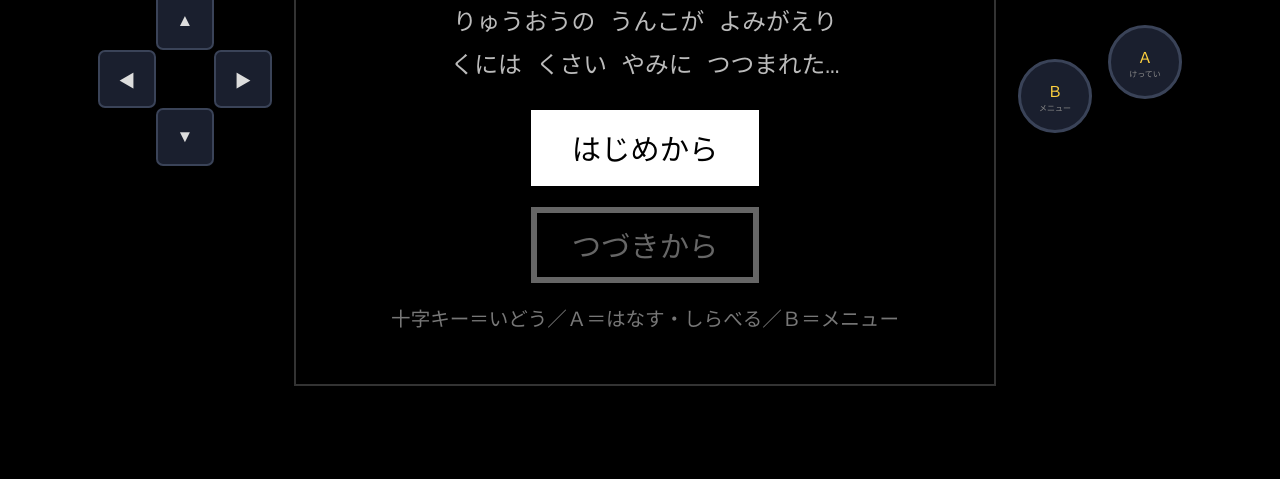
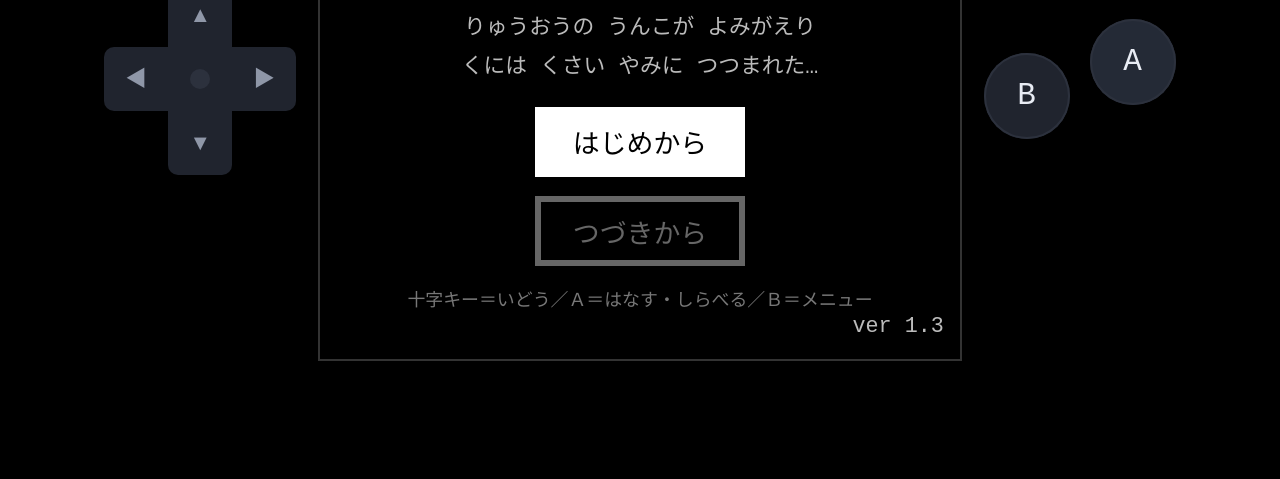
Before and after one commit to toshiomitakahashi2-design/unkoquest, a plain HTML site: page index.html in a window 1280 px wide. Shown: the part 321-800 px from the top of the page. Drawn offline with Linux system fonts and the light colour scheme; a web font is replaced by a local one.

Commit message:
Update index.html

```diff
--- a/index.html
+++ b/index.html
@@ -13,9 +13,12 @@
 <link rel="icon" href="./favicon.png">
 <link href="https://fonts.googleapis.com/css2?family=DotGothic16&display=swap" rel="stylesheet">
 <style>
-*{box-sizing:border-box;margin:0;padding:0;}
+*{box-sizing:border-box;margin:0;padding:0;
+  -webkit-user-select:none;-moz-user-select:none;-ms-user-select:none;user-select:none;
+  -webkit-touch-callout:none;-webkit-tap-highlight-color:transparent;}
 html,body{height:100%;background:#000;color:#fff;font-family:'DotGothic16',monospace;
-  overflow:hidden;overscroll-behavior:none;position:fixed;width:100%;-webkit-tap-highlight-color:transparent;touch-action:manipulation;}
+  overflow:hidden;overscroll-behavior:none;position:fixed;width:100%;
+  -webkit-user-select:none;user-select:none;-webkit-touch-callout:none;-webkit-tap-highlight-color:transparent;touch-action:manipulation;}
 #app{height:100dvh;display:flex;flex-direction:column;align-items:center;
   justify-content:flex-start;gap:6px;padding:6px;max-width:640px;margin:0 auto;}
 
@@ -47,20 +50,36 @@ html,body{height:100%;background:#000;color:#fff;font-family:'DotGothic16',monos
 
 /* ── コントローラ ── */
 #pad{width:100%;display:flex;justify-content:space-between;align-items:center;
-  padding:0 4px;flex:1 1 auto;min-height:0;}
-#dpad{display:grid;grid-template-columns:repeat(3,clamp(38px,13vw,52px));
-  grid-template-rows:repeat(3,clamp(38px,13vw,52px));}
-#dpad button{background:#1a1f2e;border:2px solid #3a4358;color:#ddd;font-size:17px;
-  border-radius:7px;cursor:pointer;}
-#dpad button:active{background:#ffd23f;color:#000;}
-#dpad .u{grid-area:1/2}#dpad .l{grid-area:2/1}#dpad .r{grid-area:2/3}#dpad .d{grid-area:3/2}
-#dpad .c{grid-area:2/2;border:none;background:transparent}
-#btns{display:flex;gap:10px;align-items:center;}
-.ab{width:clamp(52px,17vw,68px);height:clamp(52px,17vw,68px);border-radius:50%;
-  border:3px solid #3a4358;background:#1a1f2e;color:#ffd23f;font-size:15px;
-  cursor:pointer;font-family:'DotGothic16',monospace;}
-.ab:active{background:#ffd23f;color:#000;}
-.ab small{display:block;font-size:8px;color:#888;}
+  padding:0 6px;flex:1 1 auto;min-height:0;}
+
+/* ── 十字キー：一体型の十字プレート ── */
+#dpad{--k:clamp(48px,16.5vw,66px);
+  display:grid;grid-template-columns:repeat(3,var(--k));grid-template-rows:repeat(3,var(--k));
+  position:relative;filter:drop-shadow(0 3px 0 rgba(0,0,0,.6));}
+#dpad button{background:#20242e;border:0;color:#8f97a8;
+  font-size:calc(var(--k)*.34);line-height:1;cursor:pointer;
+  display:flex;align-items:center;justify-content:center;transition:background .06s,color .06s;}
+#dpad .u{grid-area:1/2;border-radius:10px 10px 0 0;}
+#dpad .l{grid-area:2/1;border-radius:10px 0 0 10px;}
+#dpad .r{grid-area:2/3;border-radius:0 10px 10px 0;}
+#dpad .d{grid-area:3/2;border-radius:0 0 10px 10px;}
+#dpad .c{grid-area:2/2;background:#20242e;border:0;}
+#dpad .c::after{content:'';display:block;width:32%;height:32%;margin:auto;
+  border-radius:50%;background:#2c313d;}
+#dpad button:active{background:#ffd23f;color:#1a1a1a;}
+
+/* ── A/B ボタン ── */
+#btns{display:flex;gap:clamp(12px,4vw,20px);align-items:center;}
+.ab{--b:clamp(62px,20vw,82px);width:var(--b);height:var(--b);border-radius:50%;
+  border:0;background:#20242e;color:#e8ecf4;
+  font-size:calc(var(--b)*.36);line-height:1;letter-spacing:.02em;
+  cursor:pointer;font-family:'DotGothic16',monospace;
+  display:flex;align-items:center;justify-content:center;
+  box-shadow:0 3px 0 rgba(0,0,0,.6),inset 0 0 0 2px #2c313d;
+  transition:background .06s,color .06s,transform .06s,box-shadow .06s;}
+#btnA{background:#242a36;}
+.ab:active{background:#ffd23f;color:#1a1a1a;transform:translateY(3px);
+  box-shadow:0 0 0 rgba(0,0,0,.6),inset 0 0 0 2px #d9a900;}
 .ab:active small{color:#000;}
 
 /* ══ 横持ち（ランドスケープ）＝ゲーム機レイアウト ══ */
@@ -68,13 +87,11 @@ html,body{height:100%;background:#000;color:#fff;font-family:'DotGothic16',monos
   #app{flex-direction:row;align-items:center;justify-content:center;
     gap:min(2.2vw,22px);padding:3px 6px;max-width:none;height:100dvh;}
   #pad{display:contents;}
-  #dpad{order:1;flex:0 0 auto;
-    grid-template-columns:repeat(3,clamp(34px,10.5dvh,58px));
-    grid-template-rows:repeat(3,clamp(34px,10.5dvh,58px));}
-  #screen{order:2;flex:0 1 auto;width:auto;height:min(94dvh,48vw);min-width:0;}
-  #btns{order:3;flex:0 0 auto;flex-direction:row;gap:min(2vw,16px);
+  #dpad{order:1;flex:0 0 auto;--k:clamp(40px,12.5dvh,64px);}
+  #screen{order:2;flex:0 1 auto;width:auto;height:min(92dvh,44vw);min-width:0;}
+  #btns{order:3;flex:0 0 auto;flex-direction:row;gap:min(2.6vw,20px);
     align-items:flex-end;}
-  #btns .ab{width:clamp(46px,13dvh,74px);height:clamp(46px,13dvh,74px);}
+  #btns .ab{--b:clamp(54px,16dvh,86px);}
   #btnA{margin-bottom:min(5dvh,34px);}
 }
 /* ── タイトル ── */
@@ -87,6 +104,7 @@ html,body{height:100%;background:#000;color:#fff;font-family:'DotGothic16',monos
   font-size:4.2cqw;font-family:'DotGothic16',monospace;cursor:pointer;}
 #title .tm.sel{background:#fff;color:#000;}
 #title .tm.dis{color:#666;border-color:#666;}
+#ver{position:absolute;right:2.5cqw;bottom:2cqw;font-size:2.6cqw;color:#5a6070;}
 
 #pencil,#fs{position:absolute;top:2.5cqw;z-index:11;width:8cqw;height:8cqw;
   background:rgba(0,0,0,.6);border:.8cqw solid #fff;color:#fff;font-size:4cqw;
@@ -146,6 +164,7 @@ html,body{height:100%;background:#000;color:#fff;font-family:'DotGothic16',monos
       <button class="tm sel" id="tmNew">はじめから</button>
       <button class="tm dis" id="tmCont">つづきから</button>
       <p style="font-size:2.8cqw;color:#777;">十字キー＝いどう／Ａ＝はなす・しらべる／Ｂ＝メニュー</p>
+      <p id="ver">ver 1.3</p>
     </div>
   </div>
   <div id="pad">
@@ -155,8 +174,8 @@ html,body{height:100%;background:#000;color:#fff;font-family:'DotGothic16',monos
       <button class="d" data-dir="down">▼</button>
     </div>
     <div id="btns">
-      <button class="ab" id="btnB">Ｂ<small>メニュー</small></button>
-      <button class="ab" id="btnA">Ａ<small>けってい</small></button>
+      <button class="ab" id="btnB">B</button>
+      <button class="ab" id="btnA">A</button>
     </div>
   </div>
 </div>
@@ -816,7 +835,8 @@ function fieldMenu(){
         `よろい：${ARMORS[G.armor].name}`,
         `つぎのレベルまで あと ${Math.max(0,nextExp(G.lv)-G.exp)}`,
         G.lv>=20?"りゅうおうと たたかえる ちからが ある！"
-          :`りゅうおうに いどむなら Ｌｖ20は ほしい。`]);return;}
+          :`りゅうおうに いどむなら Ｌｖ20は ほしい。`,
+        `うんこクエスト ver 1.3`]);return;}
     if(id==='it'){itemMenu(false);return;}
     if(id==='sp'){spellMenu(false);return;}});}
 function itemMenu(inBattle){
@@ -926,6 +946,7 @@ function clear(){
     <p>せかいに さわやかな かぜが もどった。<br>
     ゆうしゃうんこの なは えいえんに かたりつがれる――</p>
     <p style="color:#ffd23f;font-size:5cqw;">Ｌｖ${G.lv}　クリア！</p>
+    <p id="ver">ver 1.3</p>
     <button class="tm sel" onclick="localStorage.removeItem('unkoq-save');location.reload()">もういちど</button>`;
   t.classList.remove('hide');
   wMsg.classList.remove('show');wStatus.classList.remove('show');}
@@ -983,7 +1004,25 @@ document.querySelectorAll('#dpad button[data-dir]').forEach(b=>{
   b.addEventListener('touchend',stop);b.addEventListener('touchcancel',stop);
   b.addEventListener('mousedown',go);b.addEventListener('mouseup',stop);
   b.addEventListener('mouseleave',stop);});
+// ── ながおしで メニューや もじの せんたくが でないように ──
+['contextmenu','selectstart','dragstart'].forEach(ev=>
+  document.addEventListener(ev,e=>e.preventDefault()));
+// ダブルタップでの ズームを ふせぐ
+let lastTap=0;
+document.addEventListener('touchend',e=>{
+  const now=Date.now();
+  if(now-lastTap<320)e.preventDefault();
+  lastTap=now;},{passive:false});
+// ボタンの上での タッチ移動は 無効化
+document.querySelectorAll('#dpad button,.ab').forEach(b=>{
+  b.addEventListener('touchmove',e=>e.preventDefault(),{passive:false});});
+
 $('btnA').onclick=onA;$('btnB').onclick=onB;
+// A/B は タッチした瞬間に はんのうさせる
+[['btnA',onA],['btnB',onB]].forEach(([id,fn])=>{
+  const el=$(id);let touched=false;
+  el.addEventListener('touchstart',e=>{e.preventDefault();touched=true;fn();},{passive:false});
+  el.onclick=()=>{if(touched){touched=false;return;}fn();};});
 // がめんタップでも メッセージを おくれる
 $('game').addEventListener('click',()=>{
   if(mode==='msg'||mode==='bmsg')nextMsg();});
@@ -1029,7 +1068,18 @@ if(standalone && $('fs')) $('fs').style.display='none';
 /* ── オフライン対応 ── */
 if('serviceWorker' in navigator && location.protocol.startsWith('http')){
   window.addEventListener('load',()=>{
-    navigator.serviceWorker.register('./sw.js').catch(()=>{});
+    navigator.serviceWorker.register('./sw.js').then(reg=>{
+      // あたらしい版が あれば すぐ いれかえる
+      reg.update().catch(()=>{});
+      reg.addEventListener('updatefound',()=>{
+        const nw=reg.installing;if(!nw)return;
+        nw.addEventListener('statechange',()=>{
+          if(nw.state==='installed'&&navigator.serviceWorker.controller){
+            nw.postMessage('skipWaiting');}});});
+    }).catch(()=>{});
+    let reloaded=false;
+    navigator.serviceWorker.addEventListener('controllerchange',()=>{
+      if(reloaded)return;reloaded=true;location.reload();});
   });
 }
 function rnd(a,b){return Math.floor(Math.random()*(b-a+1))+a;}
```
